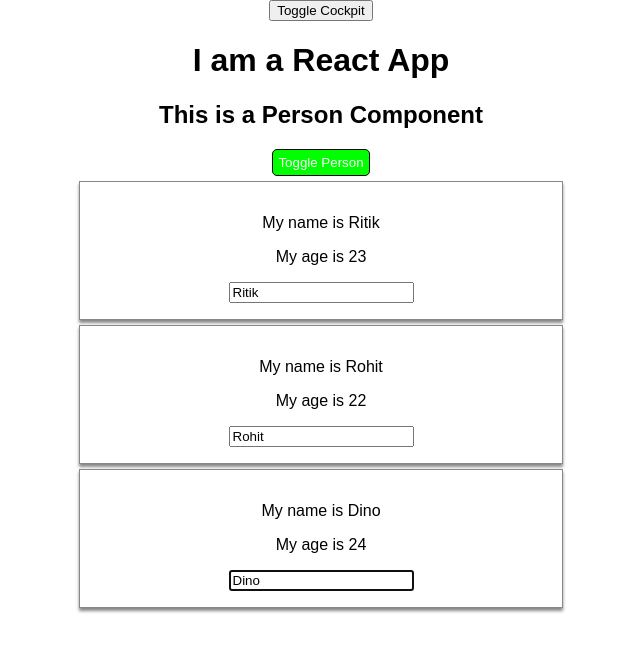
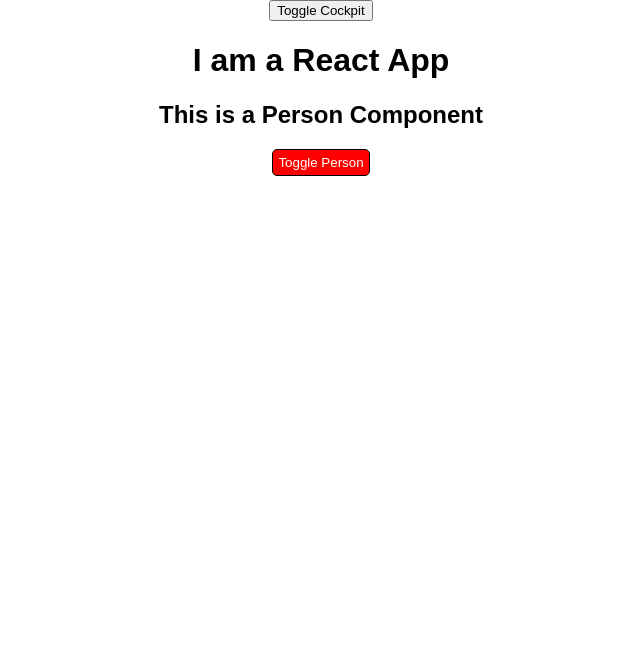
Before and after one commit to Ritik97/React-Guide, a React app: page / in a window 1280 px wide. Shown: the top 652 px of the page, without its empty margins (319-959 px from the left). Built offline with nearby package versions, Linux system fonts and the light colour scheme.

Commit message:
Using refs inside functional component

```diff
--- a/src/Cockpit/Cockpit.js
+++ b/src/Cockpit/Cockpit.js
@@ -1,16 +1,16 @@
-import React, { useEffect } from 'react';
+import React, { useEffect, useRef } from 'react';
 import classes from './Cockpit.css';
 
 
 const cockpit = (props) => {
 
+    const toggleBtnRef = useRef(null);
+
     useEffect(() => {
         console.log('[useEffect] cockpit');
 
-        //making http request
-        setTimeout(() => {
-            alert('Data Saved to Cloud');
-        }, 1000);
+        toggleBtnRef.current.click();
+
         return () => {
             console.log('[Cleanup Work] cockpit');
         }
@@ -32,9 +32,10 @@ const cockpit = (props) => {
     }
     return (
         <div>
-            <h1>{props.title}</h1>
-            <h2 className={assignedClasses.join(' ')}> This is a Person Component </h2>
-            <button className={btnClasses.join(' ')} onClick={props.togglePersonHandler}> Toggle Person </button>
+            <h1>{ props.title }</h1>
+            <h2 className={ assignedClasses.join(' ') }> This is a Person Component </h2>
+            <button className={ btnClasses.join(' ') } onClick={ props.togglePersonHandler }
+            ref={ toggleBtnRef } > Toggle Person </button>
         </div>
     );
 };
```
